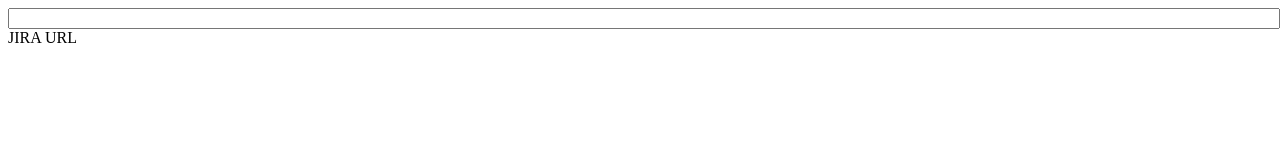
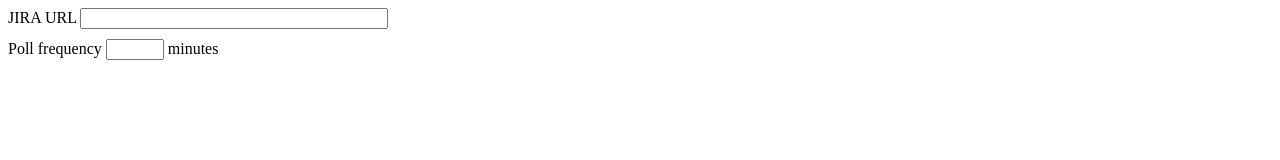
Before and after one commit to bradleyhamm/notifications-for-jira, a browser extension: page extension/options.html in a window 1280 px wide. Drawn offline with Linux system fonts and the light colour scheme; files that its build step writes are made by us from their sources.

Commit message:
Options updates

```diff
--- a/extension/options.html
+++ b/extension/options.html
@@ -2,12 +2,26 @@
 <html>
 <head>
     <title>Notifications for JIRA Options</title>
+    <style>
+div {
+    margin-bottom: 10px;
+}
+    </style>
 </head>
 <body>
-<label>
-    <input id="url" style="width: 100%"/>
-    JIRA URL
-</label>
-<script src="options.js"></script>
+    <div>
+        <label>
+            JIRA URL
+            <input id="url" style="width: 300px;"/>
+        </label>
+    </div>
+    <div>
+        <label>
+            Poll frequency
+            <input id="poll" type="number" size="3" style="width: 50px;"/>
+            minutes
+        </label>
+    </div>
+    <script src="dist/options.js"></script>
 </body>
 </html>
--- a/extension/src/options.js
+++ b/extension/src/options.js
@@ -1,17 +1,26 @@
+/* globals chrome */
+/* jshint esversion: 6 */
+
 (function () {
+    'use strict';
 
-    var inputs = {
-        url: document.querySelector('#url')
+    let inputs = {
+        url: document.querySelector('#url'),
+        poll_frequency: document.querySelector('#poll_frequency')
     };
 
-    chrome.storage.sync.get(function (o) {
+    function save (e) {
+        let o = {};
+        o[e.target.id] = e.target.value;
+        chrome.storage.sync.set(o);
+    }
+
+    chrome.storage.sync.get(o => {
         inputs.url.value = o.url || '';
+        inputs.poll_frequency.value = o.poll_frequency || '';
     });
 
-    inputs.url.addEventListener('keyup', function (e) {
-        chrome.storage.sync.set({
-            url: e.target.value
-        });
-    });
+    inputs.url.addEventListener('keyup', save);
+    inputs.poll_frequency.addEventListener('change', save);
 
 })();
```
